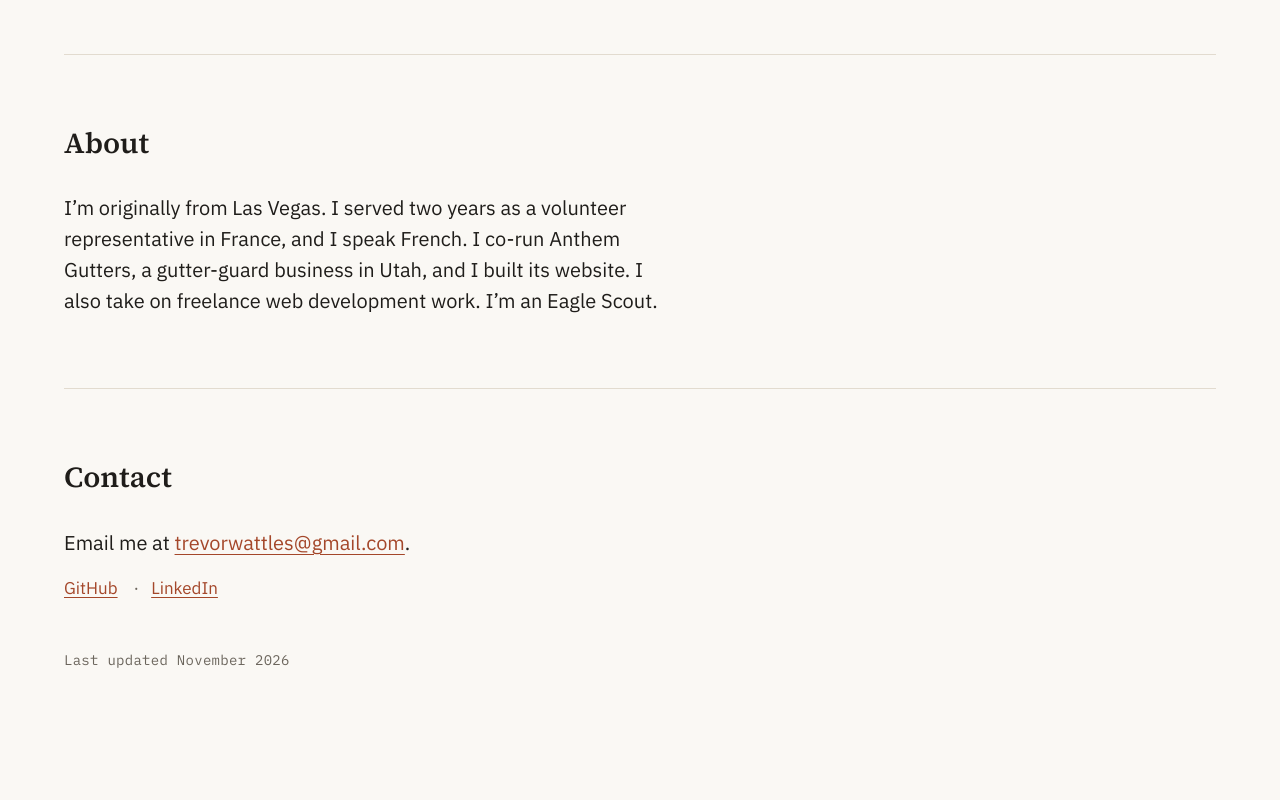
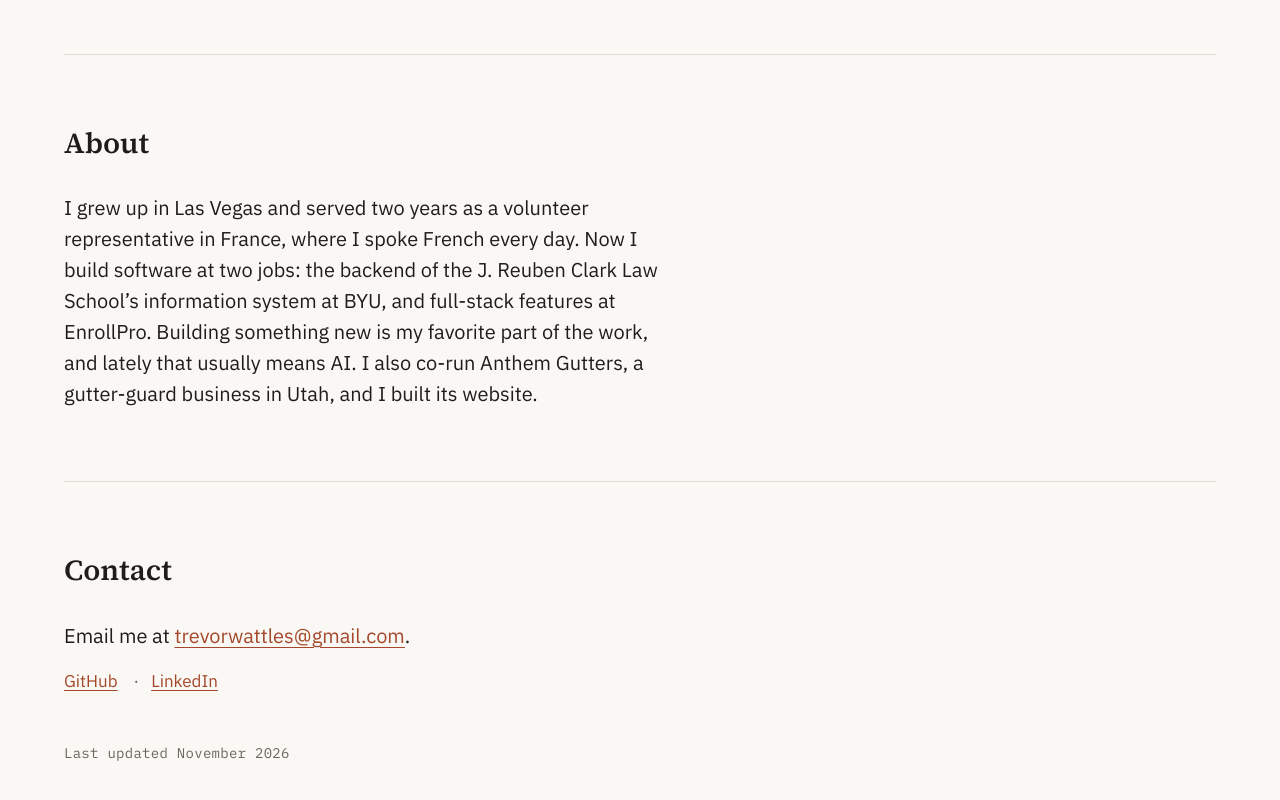
Before and after one commit to trevorwattles/trevorwattles.github.io, an Astro site: page / in a window 1280 px wide. Shown: the part 4920-5720 px from the top of the page. Before the commit the page ends 5663 px from the top, so only its background shows below. Built offline with nearby package versions, Linux system fonts and the light colour scheme; Astro itself is replaced by a stand-in of ours; a web font is replaced by a local one.

Commit message:
Rewrite About paragraph (option 9)
Co-Authored-By: Claude Opus 5.5 <noreply@anthropic.com>

```diff
--- a/src/content/site.md
+++ b/src/content/site.md
@@ -37,6 +37,6 @@ education:
   details: GPA 3.93 (4.0 in major) · Dean's List
 ---
 
-<!-- About paragraph (80–120 words, Trevor's voice). DRAFT from CLAUDE.md §5.4 facts only. TODO: Trevor rewrites. -->
+<!-- About paragraph. Trevor chose this version (option 9) on 2026-11-17. -->
 
-I'm originally from Las Vegas. I served two years as a volunteer representative in France, and I speak French. I co-run Anthem Gutters, a gutter-guard business in Utah, and I built its website. I also take on freelance web development work. I'm an Eagle Scout.
+I grew up in Las Vegas and served two years as a volunteer representative in France, where I spoke French every day. Now I build software at two jobs: the backend of the J. Reuben Clark Law School's information system at BYU, and full-stack features at EnrollPro. Building something new is my favorite part of the work, and lately that usually means AI. I also co-run Anthem Gutters, a gutter-guard business in Utah, and I built its website.
```
